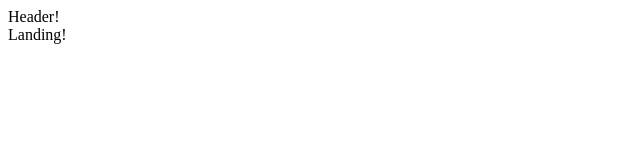
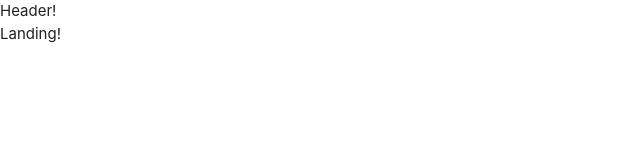
Before and after one commit to marco-amorim/emaily, a React (Create React App) app in the folder client/: page / in a window 1280 px wide. Shown: the top 160 px of the page, without its empty margins (0-640 px from the left). Built offline with nearby package versions, Linux system fonts and the light colour scheme.

Commit message:
setting up materialize CSS with webpack

```diff
--- a/client/package.json
+++ b/client/package.json
@@ -7,6 +7,7 @@
 		"@testing-library/react": "^11.2.2",
 		"@testing-library/user-event": "^12.5.0",
 		"http-proxy-middleware": "^1.0.6",
+		"materialize-css": "^1.0.0",
 		"react": "^17.0.1",
 		"react-dom": "^17.0.1",
 		"react-redux": "^7.2.2",
--- a/client/src/components/Header.js
+++ b/client/src/components/Header.js
@@ -1,7 +1,9 @@
-import React from 'react';
+import React, { Component } from 'react';
 
-const Header = () => {
-	return <div>Header!</div>;
-};
+class Header extends Component {
+	render() {
+		return <div>Header!</div>;
+	}
+}
 
 export default Header;
--- a/client/src/index.js
+++ b/client/src/index.js
@@ -1,3 +1,4 @@
+import 'materialize-css/dist/css/materialize.min.css';
 import React from 'react';
 import ReactDOM from 'react-dom';
 import App from './components/App';
```
Also changed, not shown: 1 other file (tests, documents, lock files or other folders).
